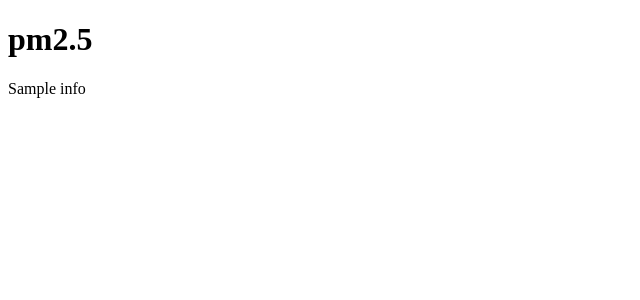
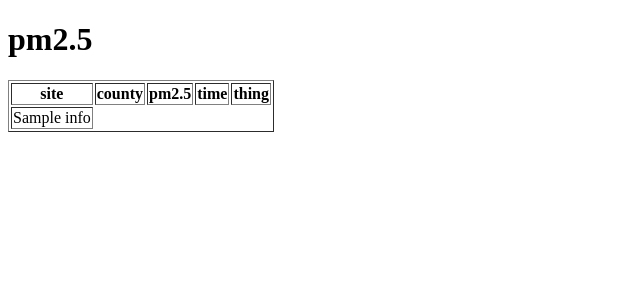
Before and after one commit to ananbbnn/flask-pm25, a Flask app: template templates/pm25.html in a window 1280 px wide. Shown: the top 300 px of the page, without its empty margins (0-640 px from the left). Run offline with Flask 3, Linux system fonts and the light colour scheme; the template is opened without the code that fills it: most values are stand-ins (such as "Sample title", 1, 10 or a date in 2020).

Commit message:
for迴圈在網頁輸出列表

```diff
--- a/app.py
+++ b/app.py
@@ -19,8 +19,8 @@ def get_pm25_data():
     api_url = 'https://data.moenv.gov.tw/api/v2/aqx_p_02?api_key=540e2ca4-41e1-4186-8497-fdd67024ac44&limit=1000&sort=datacreationdate%20desc&format=CSV'
     df = pd.read_csv(api_url)
     df["datacreationdate"] = pd.to_datetime(df["datacreationdate"])
-    df1 = df.dropna()
-    return render_template('pm25.html',info=df1.values.tolist())
+    df1 = df.dropna().values.tolist()
+    return render_template('pm25.html',info=df1)
 
 
 
--- a/templates/pm25.html
+++ b/templates/pm25.html
@@ -7,6 +7,25 @@
 </head>
 <body>
     <h1>pm2.5</h1>
-    <span>{{info}}</span>
+    <table border="1">
+        <thead>
+            <tr>
+                <th>site</th>
+                <th>county</th>
+                <th>pm2.5</th>
+                <th>time</th>
+                <th>thing</th>
+            </tr>
+            <tbody>
+                {% for i in info %}
+                    <tr>
+                        {% for j in i %}
+                        <td>{{j}}</td>
+                        {%endfor%}
+                    </tr>
+                {%endfor%}
+            </tbody>
+        </thead>
+    </table>
 </body>
 </html>
```
